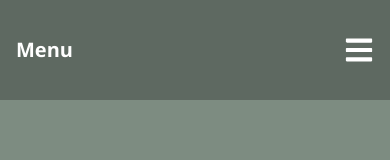
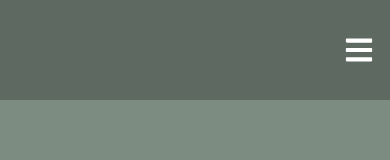
Before and after one commit to mikaelakihl/mi-portfolion, a React (Vite) app in the folder client/: page / in a window 390 px wide. Shown: the top 160 px of the page. Built offline with nearby package versions, Linux system fonts and the light colour scheme.

Commit message:
style: remove redundant text from mobile menu in App.tsx for cleaner presentation and improved user experience

```diff
--- a/client/src/App.tsx
+++ b/client/src/App.tsx
@@ -65,7 +65,7 @@ const Header = () => {
     <header className='bg-brand-200 h-[100px] relative z-50 mb-5'>
       <nav className='max-w-7xl mx-auto px-4 md:px-8 h-full flex items-center justify-between'>
 
-        <div className='text-white font-bold text-xl md:hidden'>Menu</div>
+        <div className='text-white font-bold text-xl md:hidden'></div>
 
         {/* Desktop Menu */}
         <div className='hidden md:flex w-full justify-center gap-8'>
```
